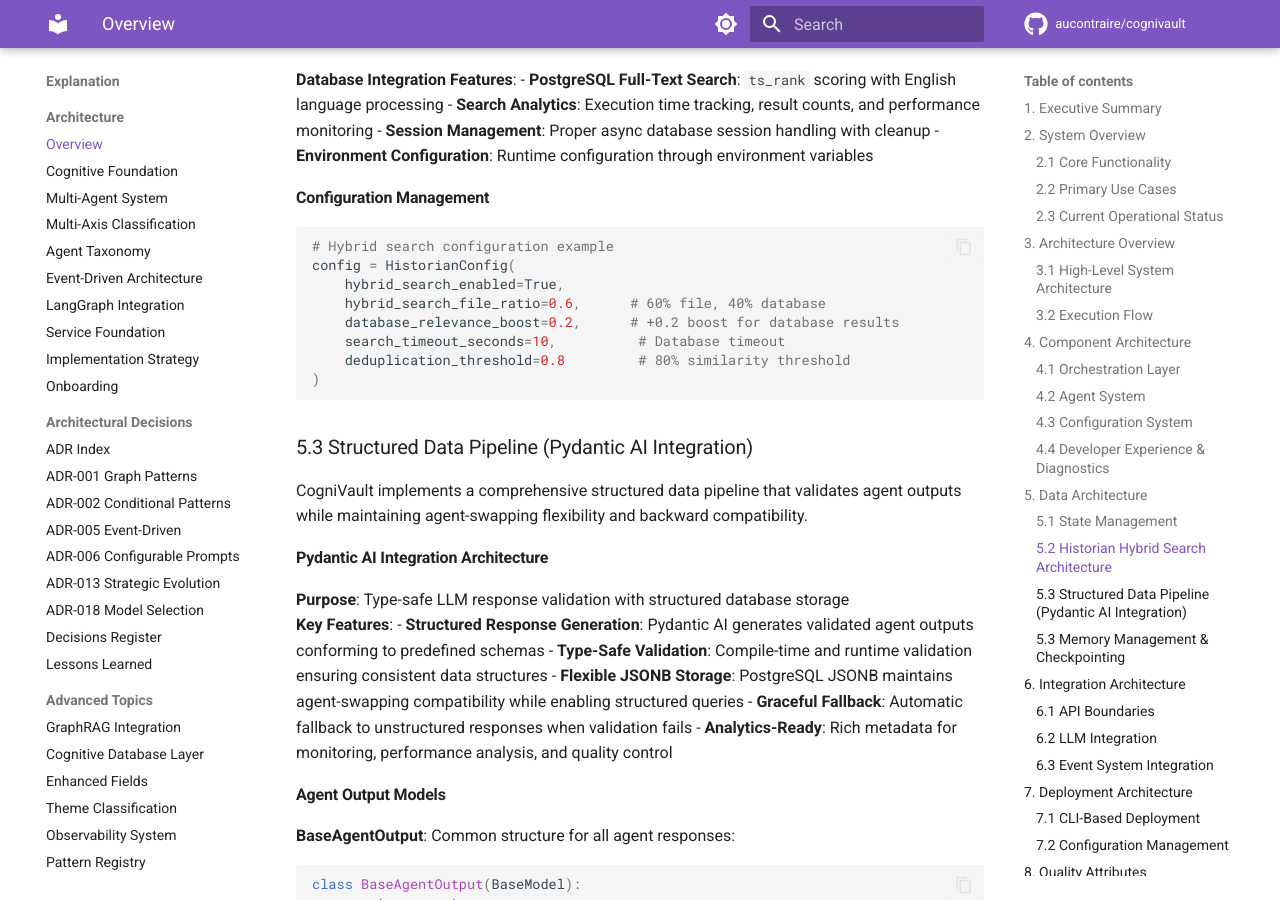
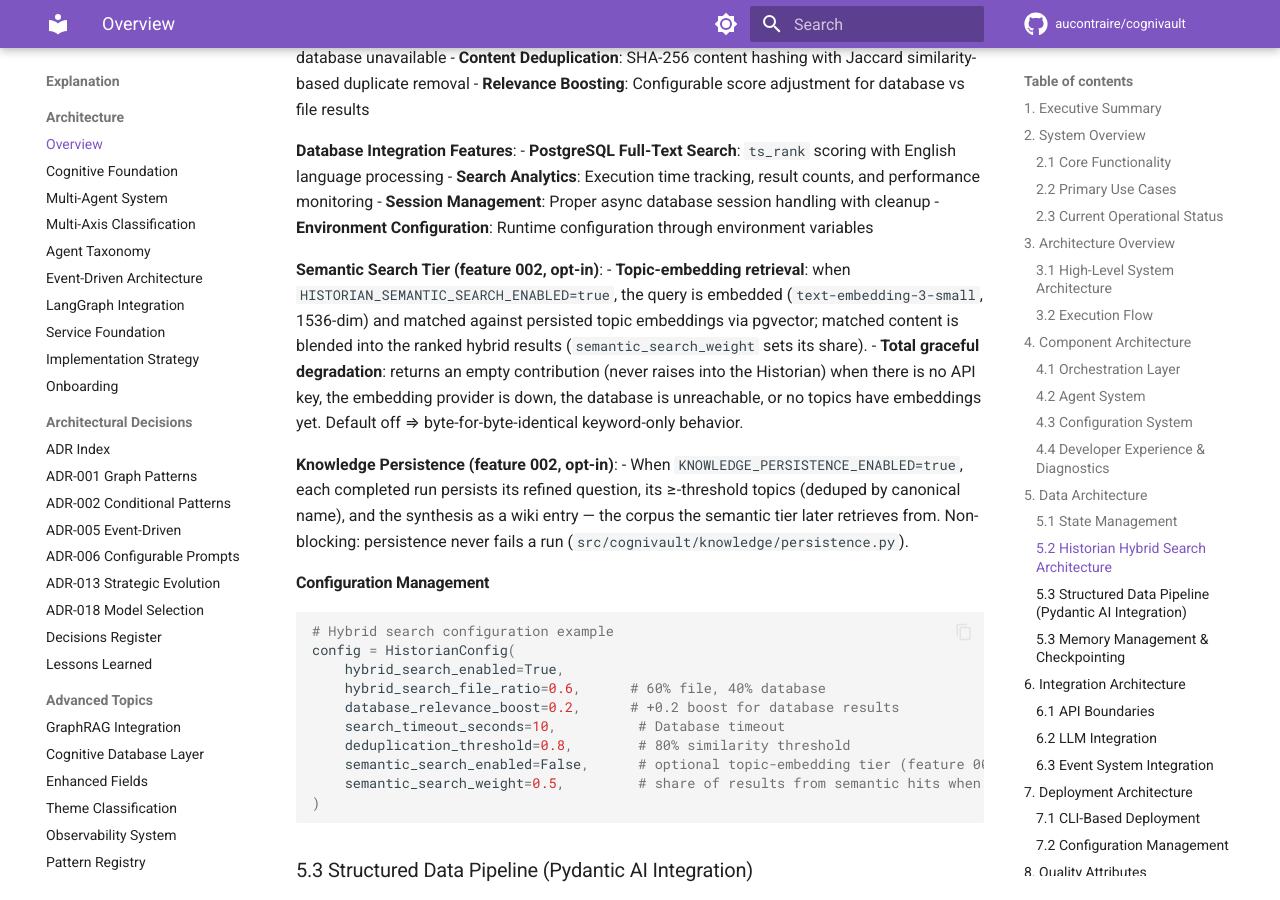
Before and after one commit to aucontraire/cognivault, an MkDocs documentation site: the page built from docs/architecture/overview.md, in a window 1280 px wide and 900 px high, scrolled down 10319 px. Built offline with MkDocs 1.6.1 and Material for MkDocs 9.7.7, drawn with Linux system fonts in a browser that asks for light colours; comment, search, counter and statistics services are not loaded; the version menu is left out; some of the changed text lies outside the part shown.

Commit message:
docs: bring architecture/agents/CLI docs current with shipped feature 002
Corrects now-false status banners (implementation-strategy, overview, cognitive-database)
that claimed semantic retrieval / embedding generation were unimplemented; adds the
Historian semantic tier to the search-flow diagram and overview §5.2; documents knowledge
persistence; adds the 'knowledge backfill-embeddings' CLI. Full docs pass for the feature.

````diff
--- a/docs/architecture/overview.md
+++ b/docs/architecture/overview.md
@@ -2,7 +2,7 @@
 
 !!! info "Status (2026-07): Scope note"
 
-    The 4-agent pipeline, LangGraph orchestration, event system, API layer, and hybrid search described here are implemented and tested. References to cognitive intelligence, knowledge evolution, and semantic relationships describe direction, not current runtime behavior.
+    The 4-agent pipeline, LangGraph orchestration, event system, API layer, and hybrid search described here are implemented and tested. Feature 002 added opt-in **knowledge persistence** and **topic-level semantic retrieval** (topic embeddings + the Historian's semantic tier), also runtime-real. References to cognitive intelligence, knowledge evolution, and knowledge-graph traversal still describe direction, not current runtime behavior.
 
 **Version**: 1.1
 **Document Status**: Current
@@ -255,8 +255,8 @@ The classification system supports dynamic workflow composition, intelligent eve
 
 **HistorianAgent**
 - **Purpose**: Context retrieval and memory search with hybrid data source architecture
-- **Capabilities**: Hybrid file + database search, PostgreSQL full-text search, intelligent content deduplication, configurable search ratios, graceful fallback mechanisms
-- **Configuration**: HistorianConfig with hybrid search parameters including file/database ratios, relevance boosting, timeout controls, and similarity thresholds
+- **Capabilities**: Hybrid file + database search, PostgreSQL full-text search, an optional topic-embedding **semantic retrieval** tier (opt-in via `HISTORIAN_SEMANTIC_SEARCH_ENABLED`), intelligent content deduplication, configurable search ratios, graceful fallback mechanisms
+- **Configuration**: HistorianConfig with hybrid search parameters including file/database ratios, relevance boosting, timeout controls, similarity thresholds, and semantic-search enablement/weight
 - **Advanced Features**: Repository pattern with session management, search analytics tracking, and environment-driven configuration
 
 **SynthesisAgent**
@@ -473,6 +473,13 @@ The HistorianAgent implements a sophisticated hybrid search system that combines
 - **Session Management**: Proper async database session handling with cleanup
 - **Environment Configuration**: Runtime configuration through environment variables
 
+**Semantic Search Tier (feature 002, opt-in)**:
+- **Topic-embedding retrieval**: when `HISTORIAN_SEMANTIC_SEARCH_ENABLED=true`, the query is embedded (`text-embedding-3-small`, 1536-dim) and matched against persisted topic embeddings via pgvector; matched content is blended into the ranked hybrid results (`semantic_search_weight` sets its share).
+- **Total graceful degradation**: returns an empty contribution (never raises into the Historian) when there is no API key, the embedding provider is down, the database is unreachable, or no topics have embeddings yet. Default off ⇒ byte-for-byte-identical keyword-only behavior.
+
+**Knowledge Persistence (feature 002, opt-in)**:
+- When `KNOWLEDGE_PERSISTENCE_ENABLED=true`, each completed run persists its refined question, its ≥-threshold topics (deduped by canonical name), and the synthesis as a wiki entry — the corpus the semantic tier later retrieves from. Non-blocking: persistence never fails a run (`src/cognivault/knowledge/persistence.py`).
+
 #### Configuration Management
 ```python
 # Hybrid search configuration example
@@ -481,7 +488,9 @@ config = HistorianConfig(
     hybrid_search_file_ratio=0.6,      # 60% file, 40% database
     database_relevance_boost=0.2,      # +0.2 boost for database results
     search_timeout_seconds=10,          # Database timeout
-    deduplication_threshold=0.8         # 80% similarity threshold
+    deduplication_threshold=0.8,        # 80% similarity threshold
+    semantic_search_enabled=False,      # optional topic-embedding tier (feature 002)
+    semantic_search_weight=0.5,         # share of results from semantic hits when enabled
 )
 ```
 
````
Also changed, not shown: docs/advanced/cognitive-database.md (+1 -1 lines), docs/agents/historian-search-flow.md (+10 -0 lines), docs/architecture/implementation-strategy.md (+1 -1 lines), docs/user-guide/cli-usage.md (+11 -0 lines).
